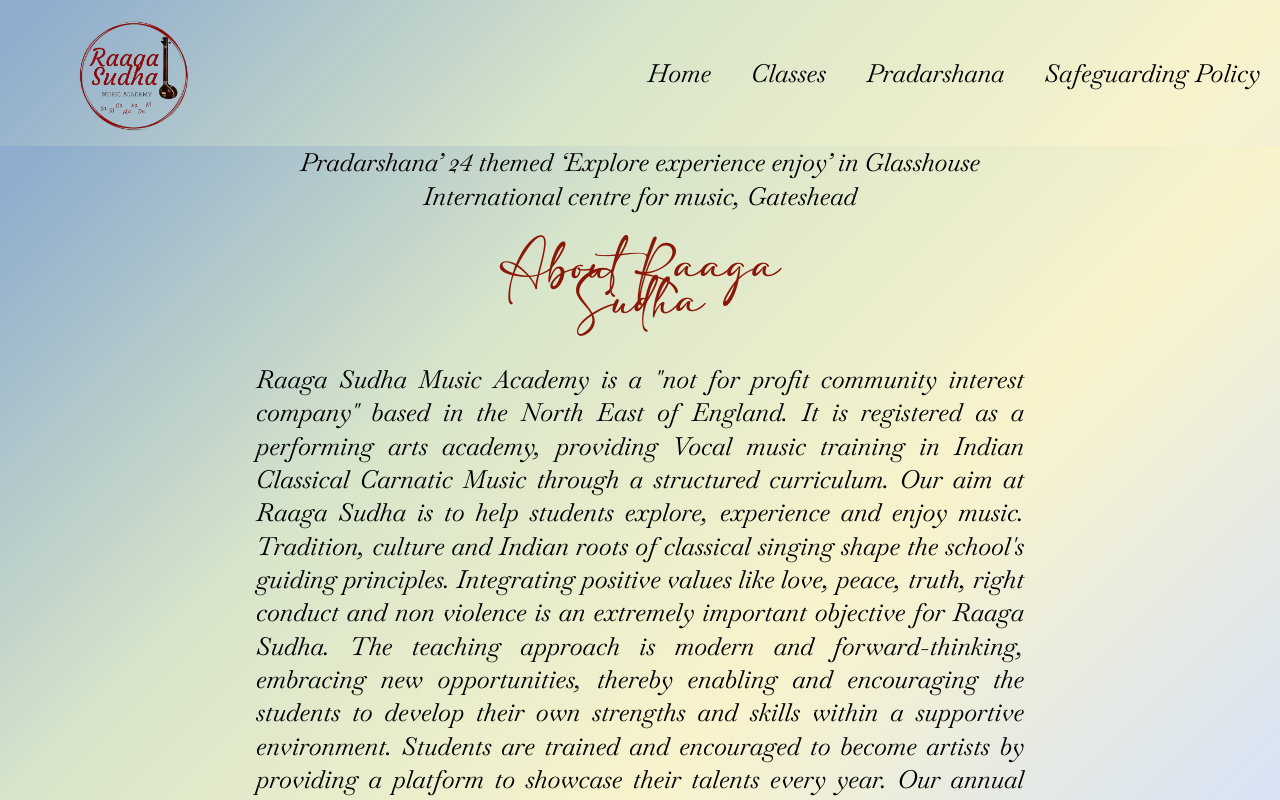
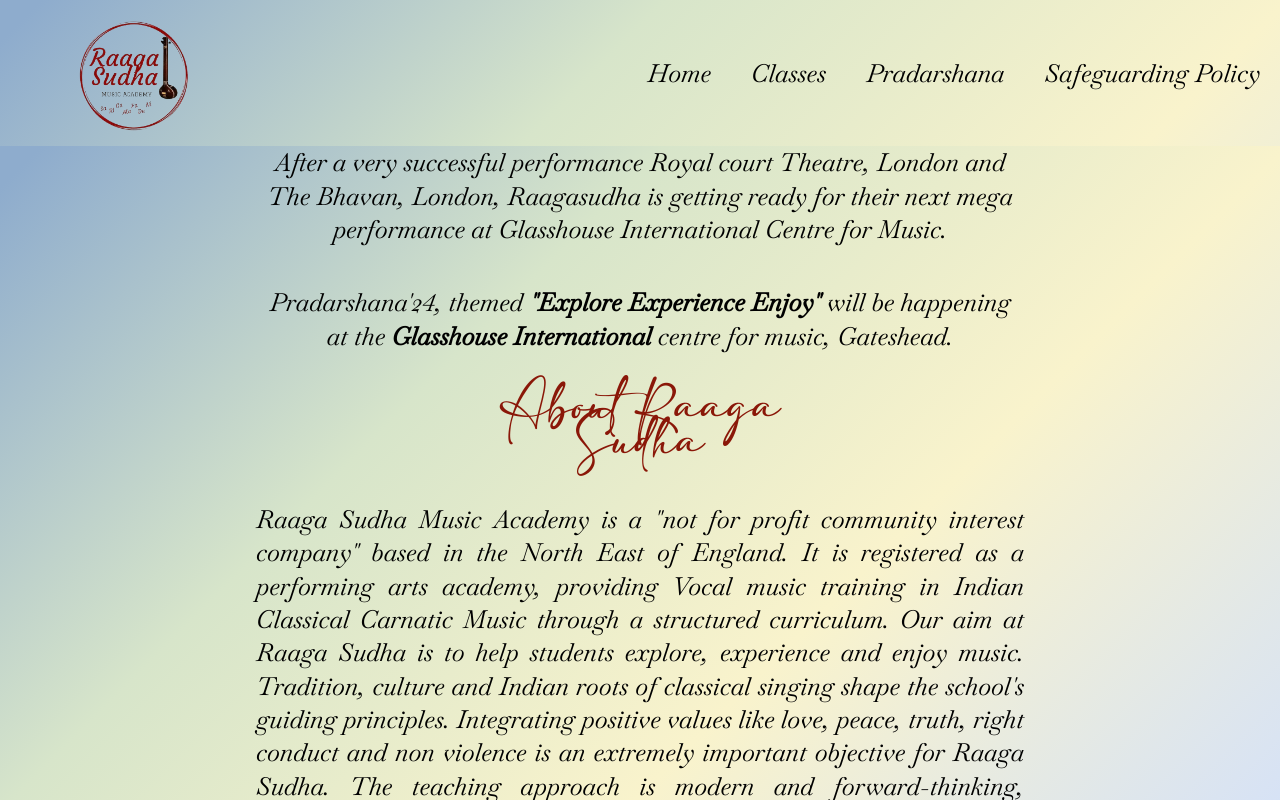
Before and after one commit to Sainath26/RaagaSudha, a React (Vite) app in the folder Raagasudha-website/: page / in a window 1280 px wide. Shown: the top 800 px of the page. Built offline with nearby package versions, Linux system fonts and the light colour scheme.

Commit message:
updated notice text

```diff
--- a/Raagasudha-website/src/views/home.jsx
+++ b/Raagasudha-website/src/views/home.jsx
@@ -17,8 +17,17 @@
         <div className="simple-linear">
           <section className="NoticeBoard">
             <div className="NoticeText">
-              Pradarshana’ 24 themed ‘Explore experience enjoy’ in Glasshouse
-              International centre for music, Gateshead
+              After a very successful performance Royal court Theatre, London
+              and The Bhavan, London, Raagasudha is getting ready for their next
+              mega performance at Glasshouse International Centre for Music.
+            </div>
+            <div className="NoticeText">
+              Pradarshana&apos;24, themed{" "}
+              <strong>&quot;Explore Experience Enjoy&quot; </strong>
+              will be happening at the <strong>
+                Glasshouse International
+              </strong>{" "}
+              centre for music, Gateshead.
             </div>
           </section>
           <section className="AboutRaagasudha">
```
Also changed, not shown: 1 other file (tests, documents, lock files or other folders).
